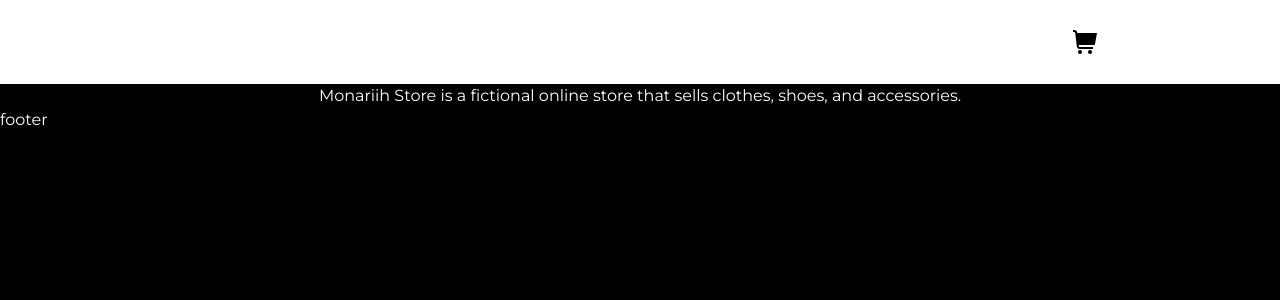
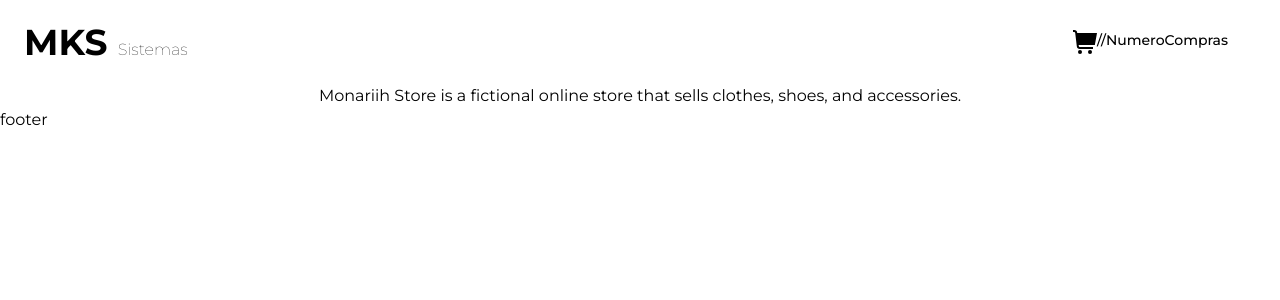
Before and after one commit to Monariih/monariih-store, a Next.js app: page / in a window 1280 px wide. Shown: the top 300 px of the page. Built offline with nearby package versions, Linux system fonts and the light colour scheme.

Commit message:
remove previous stylization

```diff
--- a/src/app/globals.css
+++ b/src/app/globals.css
@@ -1,20 +1,6 @@
 @tailwind base;
 @tailwind components;
 @tailwind utilities;
-
-:root {
-  --foreground-rgb: 0, 0, 0;
-  --background-start-rgb: 214, 219, 220;
-  --background-end-rgb: 255, 255, 255;
-}
-
-@media (prefers-color-scheme: light) {
-  :root {
-    --foreground-rgb: 255, 255, 255;
-    --background-start-rgb: 0, 0, 0;
-    --background-end-rgb: 0, 0, 0;
-  }
-}
 
 body {
   color: rgb(var(--foreground-rgb));
```
